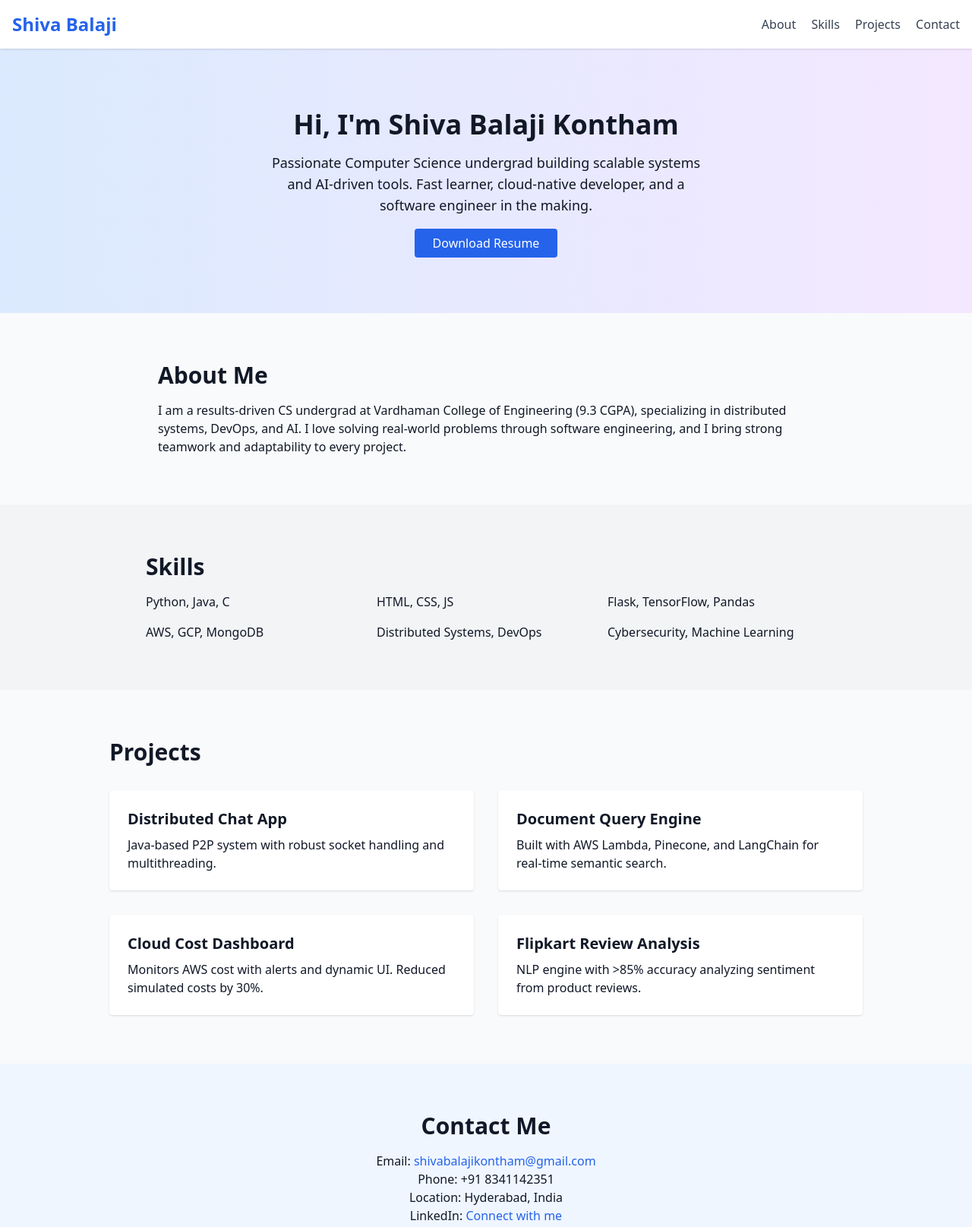
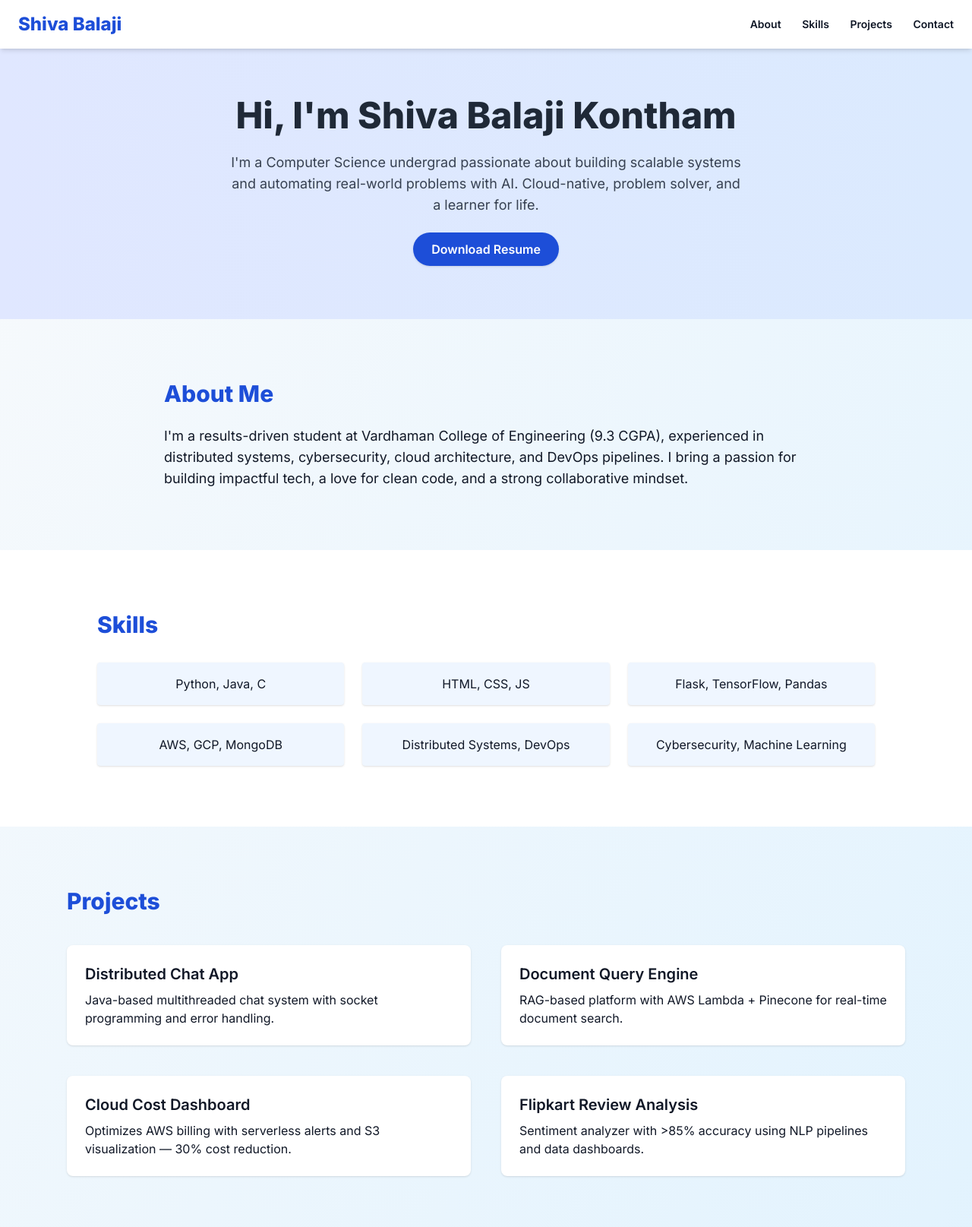
Before and after one commit to shiva150/Dev15, a plain HTML site: page index.html in a window 1280 px wide. Shown: the top 1615 px of the page at 76% size. Drawn offline with nearby package versions, Linux system fonts and the light colour scheme.

Commit message:
Add files via upload

```diff
--- a/index.html
+++ b/index.html
@@ -5,93 +5,115 @@
   <meta name="viewport" content="width=device-width, initial-scale=1.0" />
   <title>Shiva Balaji Kontham | Portfolio</title>
   <script src="https://cdn.tailwindcss.com"></script>
+  <link rel="preconnect" href="https://fonts.googleapis.com">
+  <link rel="preconnect" href="https://fonts.gstatic.com" crossorigin>
+  <link href="https://fonts.googleapis.com/css2?family=Inter:wght@400;600;800&display=swap" rel="stylesheet">
+  <style>
+    body {
+      font-family: 'Inter', sans-serif;
+    }
+    .section {
+      scroll-margin-top: 80px;
+    }
+    .fade-in {
+      opacity: 0;
+      transform: translateY(20px);
+      animation: fadeIn 0.6s ease-in-out forwards;
+    }
+    @keyframes fadeIn {
+      to {
+        opacity: 1;
+        transform: translateY(0);
+      }
+    }
+  </style>
 </head>
-<body class="bg-gray-50 text-gray-900">
+<body class="bg-gradient-to-br from-slate-50 to-sky-100 text-gray-900">
 
   <!-- Navbar -->
-  <nav class="bg-white shadow sticky top-0 z-10">
-    <div class="max-w-7xl mx-auto px-4 py-4 flex justify-between items-center">
-      <h1 class="text-2xl font-bold text-blue-600">Shiva Balaji</h1>
-      <div class="space-x-4">
-        <a href="#about" class="text-gray-700 hover:text-blue-600">About</a>
-        <a href="#skills" class="text-gray-700 hover:text-blue-600">Skills</a>
-        <a href="#projects" class="text-gray-700 hover:text-blue-600">Projects</a>
-        <a href="#contact" class="text-gray-700 hover:text-blue-600">Contact</a>
+  <nav class="bg-white shadow-md fixed top-0 w-full z-50">
+    <div class="max-w-7xl mx-auto px-6 py-4 flex justify-between items-center">
+      <h1 class="text-2xl font-extrabold text-blue-700">Shiva Balaji</h1>
+      <div class="space-x-6 text-sm font-semibold">
+        <a href="#about" class="hover:text-blue-600 transition">About</a>
+        <a href="#skills" class="hover:text-blue-600 transition">Skills</a>
+        <a href="#projects" class="hover:text-blue-600 transition">Projects</a>
+        <a href="#contact" class="hover:text-blue-600 transition">Contact</a>
       </div>
     </div>
   </nav>
 
   <!-- Hero Section -->
-  <section class="text-center py-20 bg-gradient-to-r from-blue-100 to-purple-100">
-    <h2 class="text-4xl font-bold">Hi, I'm Shiva Balaji Kontham</h2>
-    <p class="mt-4 text-lg max-w-xl mx-auto">
-      Passionate Computer Science undergrad building scalable systems and AI-driven tools. Fast learner, cloud-native developer, and a software engineer in the making.
+  <section class="pt-32 pb-20 text-center bg-gradient-to-r from-indigo-100 to-blue-100 section">
+    <h2 class="text-5xl font-extrabold text-gray-800 fade-in">Hi, I'm Shiva Balaji Kontham</h2>
+    <p class="mt-6 text-lg text-gray-700 max-w-2xl mx-auto fade-in">
+      I'm a Computer Science undergrad passionate about building scalable systems and automating real-world problems with AI. Cloud-native, problem solver, and a learner for life.
     </p>
-    <div class="mt-6">
-      <a href="assets/resume.pdf" target="_blank" class="bg-blue-600 text-white px-6 py-2 rounded hover:bg-blue-700">Download Resume</a>
+    <div class="mt-8 fade-in">
+      <a href="assets/resume.pdf" target="_blank" class="bg-blue-700 text-white px-6 py-3 rounded-full font-semibold shadow hover:bg-blue-800 transition">Download Resume</a>
     </div>
   </section>
 
   <!-- About -->
-  <section id="about" class="max-w-4xl mx-auto px-4 py-16">
-    <h2 class="text-3xl font-semibold mb-4">About Me</h2>
-    <p>
-      I am a results-driven CS undergrad at Vardhaman College of Engineering (9.3 CGPA), specializing in distributed systems, DevOps, and AI. I love solving real-world problems through software engineering, and I bring strong teamwork and adaptability to every project.
+  <section id="about" class="section max-w-4xl mx-auto px-6 py-20 fade-in">
+    <h2 class="text-3xl font-bold mb-6 text-blue-700">About Me</h2>
+    <p class="text-lg">
+      I'm a results-driven student at Vardhaman College of Engineering (9.3 CGPA), experienced in distributed systems, cybersecurity, cloud architecture, and DevOps pipelines. I bring a passion for building impactful tech, a love for clean code, and a strong collaborative mindset.
     </p>
   </section>
 
   <!-- Skills -->
-  <section id="skills" class="bg-gray-100 py-16 px-4">
-    <div class="max-w-4xl mx-auto">
-      <h2 class="text-3xl font-semibold mb-4">Skills</h2>
-      <ul class="grid grid-cols-2 md:grid-cols-3 gap-4">
-        <li>Python, Java, C</li>
-        <li>HTML, CSS, JS</li>
-        <li>Flask, TensorFlow, Pandas</li>
-        <li>AWS, GCP, MongoDB</li>
-        <li>Distributed Systems, DevOps</li>
-        <li>Cybersecurity, Machine Learning</li>
-      </ul>
+  <section id="skills" class="section bg-white py-20 px-6 fade-in">
+    <div class="max-w-5xl mx-auto">
+      <h2 class="text-3xl font-bold mb-8 text-blue-700">Skills</h2>
+      <div class="grid grid-cols-2 md:grid-cols-3 gap-6 text-center">
+        <div class="bg-blue-50 p-4 rounded shadow">Python, Java, C</div>
+        <div class="bg-blue-50 p-4 rounded shadow">HTML, CSS, JS</div>
+        <div class="bg-blue-50 p-4 rounded shadow">Flask, TensorFlow, Pandas</div>
+        <div class="bg-blue-50 p-4 rounded shadow">AWS, GCP, MongoDB</div>
+        <div class="bg-blue-50 p-4 rounded shadow">Distributed Systems, DevOps</div>
+        <div class="bg-blue-50 p-4 rounded shadow">Cybersecurity, Machine Learning</div>
+      </div>
     </div>
   </section>
 
   <!-- Projects -->
-  <section id="projects" class="max-w-5xl mx-auto px-4 py-16">
-    <h2 class="text-3xl font-semibold mb-8">Projects</h2>
-    <div class="grid md:grid-cols-2 gap-8">
-      <div class="bg-white p-6 shadow rounded">
-        <h3 class="font-bold text-xl mb-2">Distributed Chat App</h3>
-        <p>Java-based P2P system with robust socket handling and multithreading.</p>
+  <section id="projects" class="section max-w-6xl mx-auto px-6 py-20 fade-in">
+    <h2 class="text-3xl font-bold text-blue-700 mb-10">Projects</h2>
+    <div class="grid md:grid-cols-2 gap-10">
+      <div class="bg-white p-6 rounded-lg shadow hover:shadow-lg transition">
+        <h3 class="text-xl font-semibold mb-2">Distributed Chat App</h3>
+        <p>Java-based multithreaded chat system with socket programming and error handling.</p>
       </div>
-      <div class="bg-white p-6 shadow rounded">
-        <h3 class="font-bold text-xl mb-2">Document Query Engine</h3>
-        <p>Built with AWS Lambda, Pinecone, and LangChain for real-time semantic search.</p>
+      <div class="bg-white p-6 rounded-lg shadow hover:shadow-lg transition">
+        <h3 class="text-xl font-semibold mb-2">Document Query Engine</h3>
+        <p>RAG-based platform with AWS Lambda + Pinecone for real-time document search.</p>
       </div>
-      <div class="bg-white p-6 shadow rounded">
-        <h3 class="font-bold text-xl mb-2">Cloud Cost Dashboard</h3>
-        <p>Monitors AWS cost with alerts and dynamic UI. Reduced simulated costs by 30%.</p>
+      <div class="bg-white p-6 rounded-lg shadow hover:shadow-lg transition">
+        <h3 class="text-xl font-semibold mb-2">Cloud Cost Dashboard</h3>
+        <p>Optimizes AWS billing with serverless alerts and S3 visualization — 30% cost reduction.</p>
       </div>
-      <div class="bg-white p-6 shadow rounded">
-        <h3 class="font-bold text-xl mb-2">Flipkart Review Analysis</h3>
-        <p>NLP engine with >85% accuracy analyzing sentiment from product reviews.</p>
+      <div class="bg-white p-6 rounded-lg shadow hover:shadow-lg transition">
+        <h3 class="text-xl font-semibold mb-2">Flipkart Review Analysis</h3>
+        <p>Sentiment analyzer with >85% accuracy using NLP pipelines and data dashboards.</p>
       </div>
     </div>
   </section>
 
   <!-- Contact -->
-  <section id="contact" class="bg-blue-50 py-16 px-4">
+  <section id="contact" class="section bg-blue-50 py-20 px-6 fade-in">
     <div class="max-w-xl mx-auto text-center">
-      <h2 class="text-3xl font-semibold mb-4">Contact Me</h2>
-      <p>Email: <a href="mailto:shivabalajikontham@gmail.com" class="text-blue-600">shivabalajikontham@gmail.com</a></p>
+      <h2 class="text-3xl font-bold mb-6 text-blue-700">Contact Me</h2>
+      <p>Email: <a href="mailto:shivabalajikontham@gmail.com" class="text-blue-700 font-medium">shivabalajikontham@gmail.com</a></p>
       <p>Phone: +91 8341142351</p>
       <p>Location: Hyderabad, India</p>
-      <p>LinkedIn: <a href="https://linkedin.com/in/shiva-balaji-kontham-67b02424b" class="text-blue-600" target="_blank">Connect with me</a></p>
+      <p>LinkedIn: <a href="https://linkedin.com/in/shiva-balaji-kontham-67b02424b" target="_blank" class="text-blue-700 font-medium">View Profile</a></p>
     </div>
   </section>
 
   <!-- Footer -->
-  <footer class="text-center py-6 bg-white text-gray-600">
-    © 2025 Shiva Balaji Kontham. All rights reserved.
+  <footer class="text-center py-6 bg-white text-gray-500 text-sm">
+    © 2025 Shiva Balaji Kontham. Built with ❤️ using Tailwind CSS.
   </footer>
 
 </body>
```
